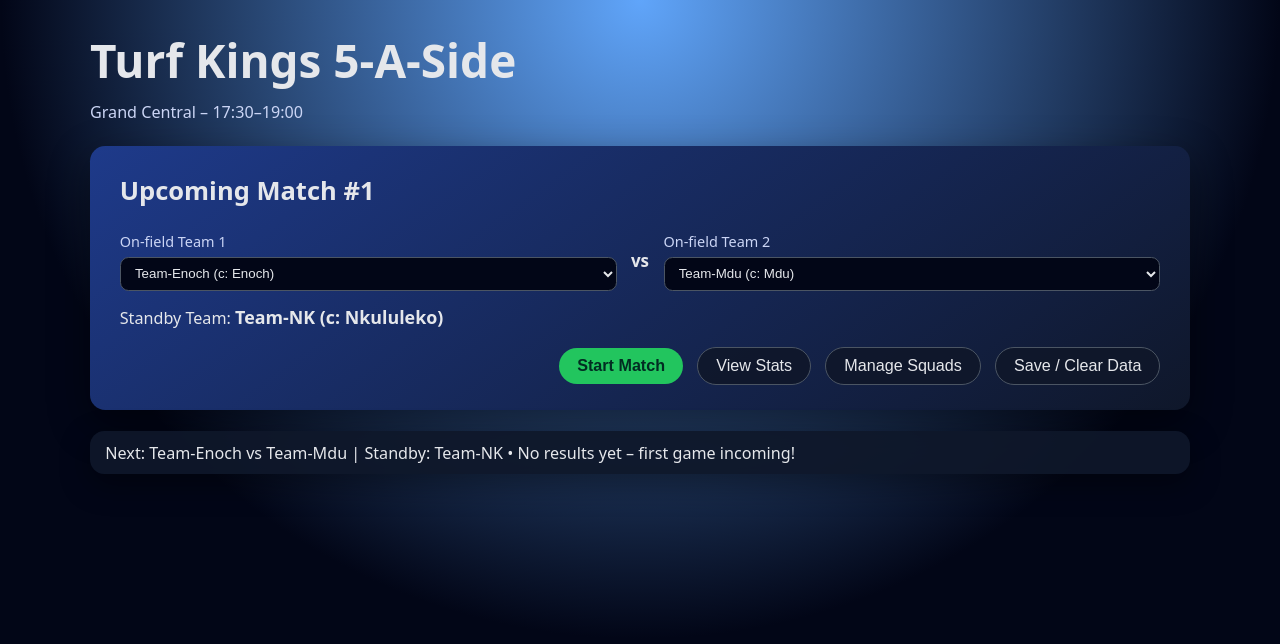
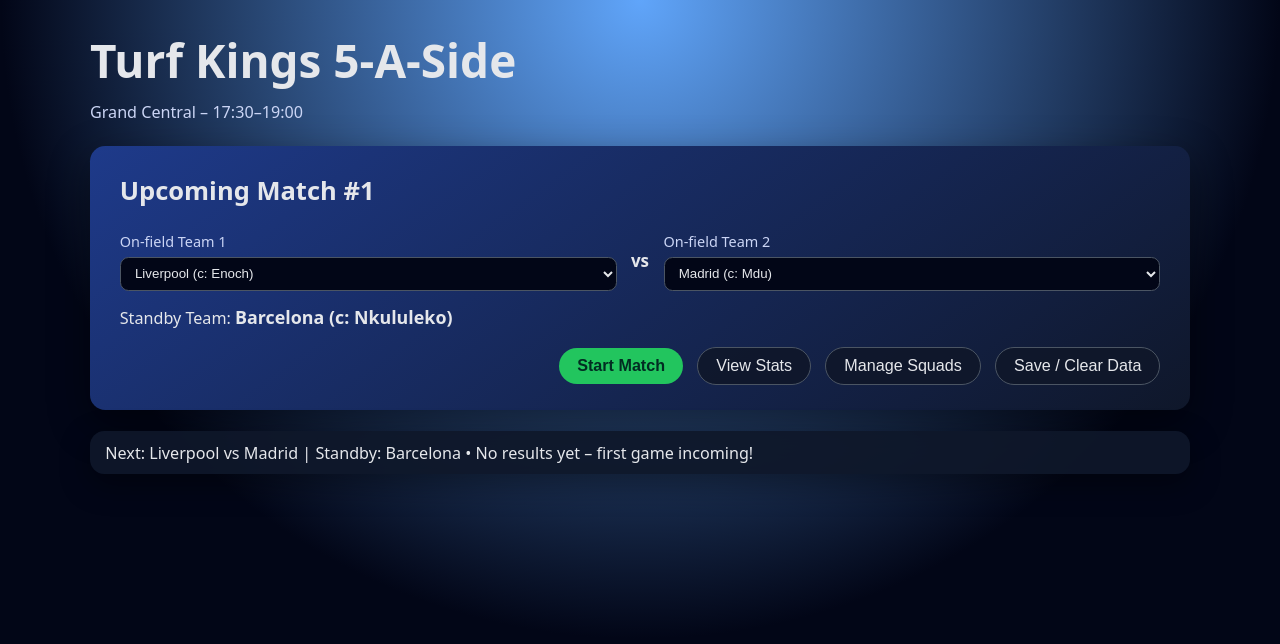
Before and after one commit to NkululekoMemela/turfkings-5aside, a React (Vite) app: page / in a window 1280 px wide. Shown: the top 644 px of the page. Built offline with nearby package versions, Linux system fonts and the light colour scheme.

Commit message:
updated nk password and change team names

```diff
--- a/src/core/teams.js
+++ b/src/core/teams.js
@@ -3,19 +3,19 @@
 export const TEAMS = [
     {
       id: "team-enoch",
-      label: "Team-Enoch",
+      label: "Liverpool",
       captain: "Enoch",
       players: ["Enoch", "Uhone", "Mark", "Barlo", "Nkumbuzo", "Munya"],
     },
     {
       id: "team-mdu",
-      label: "Team-Mdu",
+      label: "Madrid",
       captain: "Mdu",
       players: ["Mdu", "Scott", "Chad", "Taku", "Josh", "Humbu"],
     },
     {
       id: "team-nk",
-      label: "Team-NK",
+      label: "Barcelona",
       captain: "Nkululeko",
       players: ["Nkululeko", "Zizou", "Dayaan", "Dr Babs", "Kolobe", "Anathi"],
     },
--- a/src/pages/LandingPage.jsx
+++ b/src/pages/LandingPage.jsx
@@ -3,7 +3,7 @@
 import React, { useState } from "react";
 import { getTeamById } from "../core/teams.js";
 
-const CAPTAIN_CODES = ["11", "22", "33"]; // any captain can approve pairing override
+const CAPTAIN_CODES = ["11", "22", "3333"]; // any captain can approve pairing override
 
 export function LandingPage({
   teams,
```
